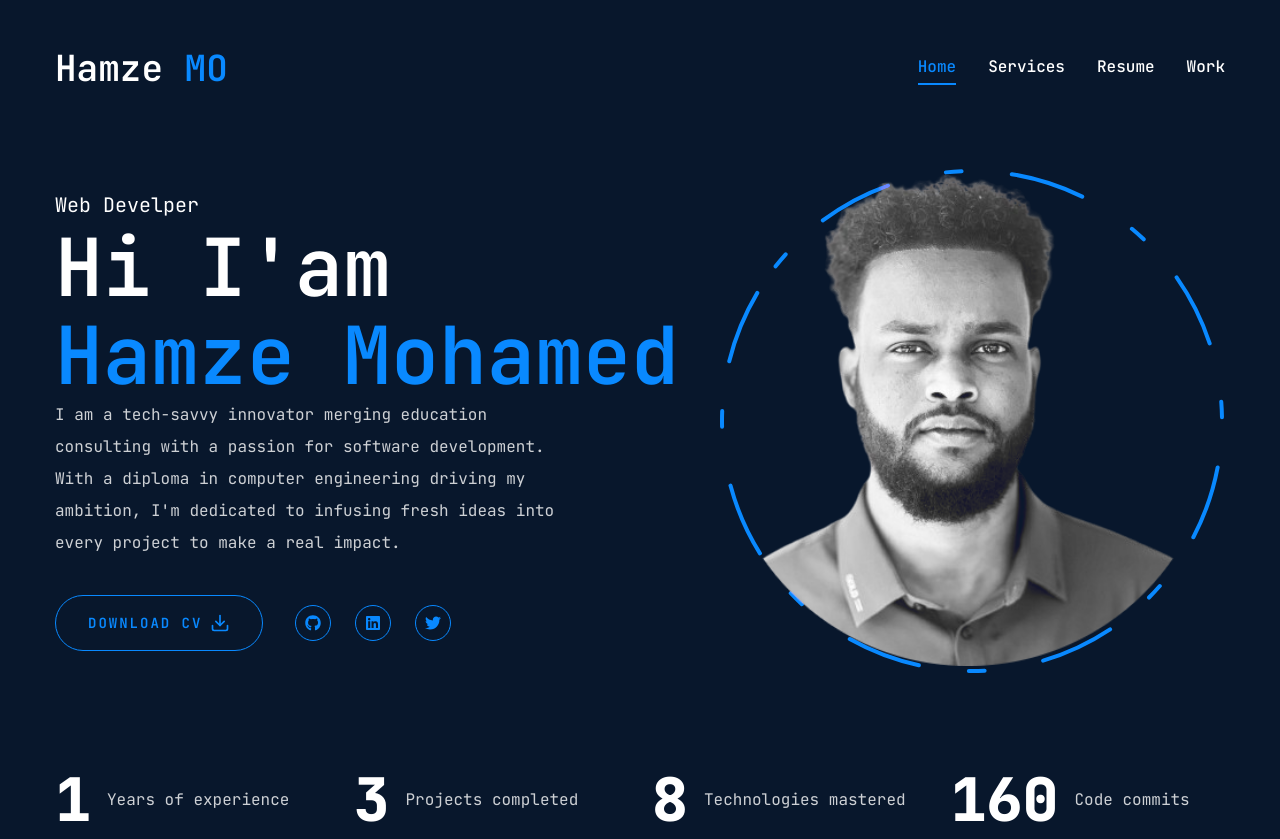
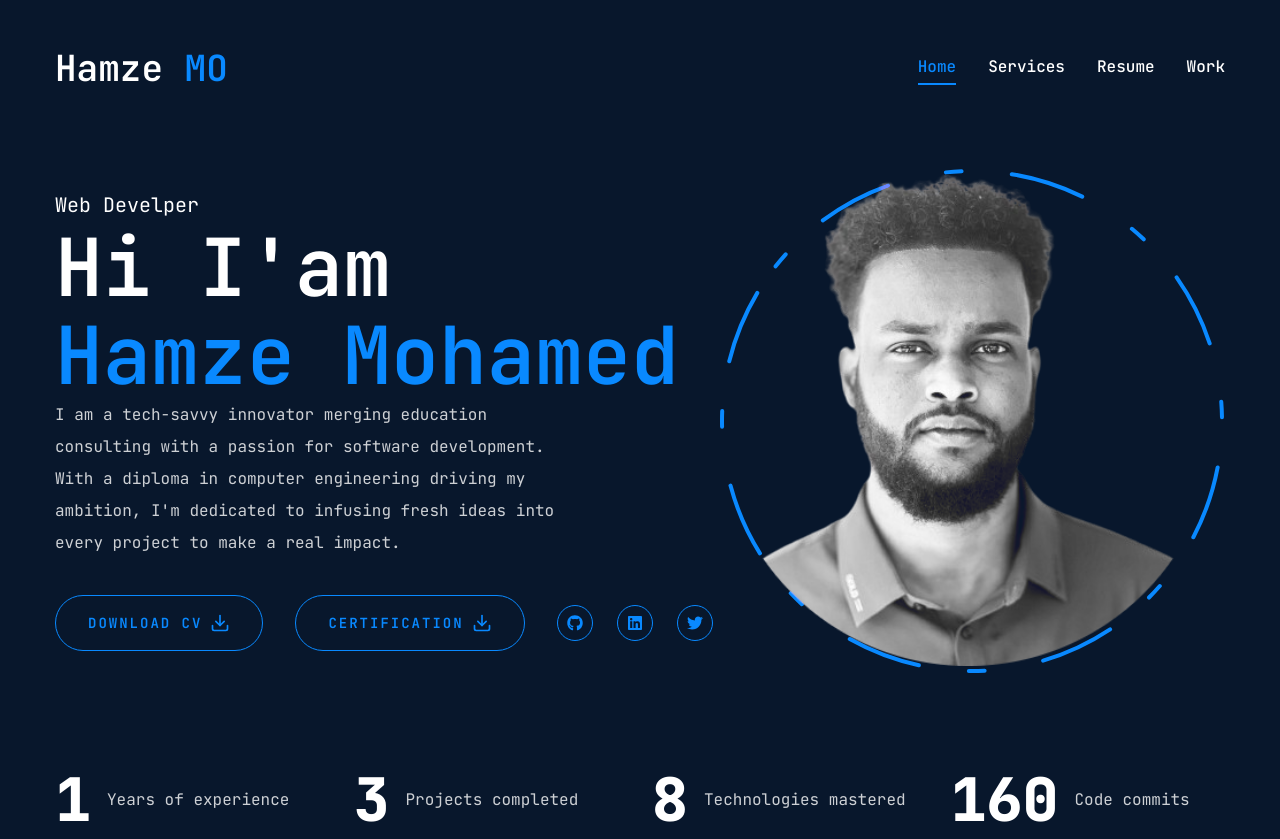
Before and after one commit to Hamze94/Portfolio-Website, a Next.js app: page / in a window 1280 px wide. Built offline with nearby package versions, Linux system fonts and the light colour scheme.

Commit message:
credential download@ @

```diff
--- a/app/page.tsx
+++ b/app/page.tsx
@@ -22,6 +22,12 @@
                 <FiDownload className="text-xl" />
               </Button>
             </a>
+            <a href="/assets/credential.pdf" download>
+              <Button variant="outline" size="lg" className="uppercase flex items-center gap-2">
+                <span>certification</span>
+                <FiDownload className="text-xl" />
+              </Button>
+            </a>
             <div className="mb-8 xl:mb-0">
               <Socials containerStyles="flex gap-6" iconStyles="w-9 h-9 border border-accent rounded-full  flex justify-center items-center text-accent  text-base hover:bg-accent hover:text-primary hover:trantion-all duration-500" />
             </div>
```
Also changed, not shown: 1 other file (tests, documents, lock files or other folders).
